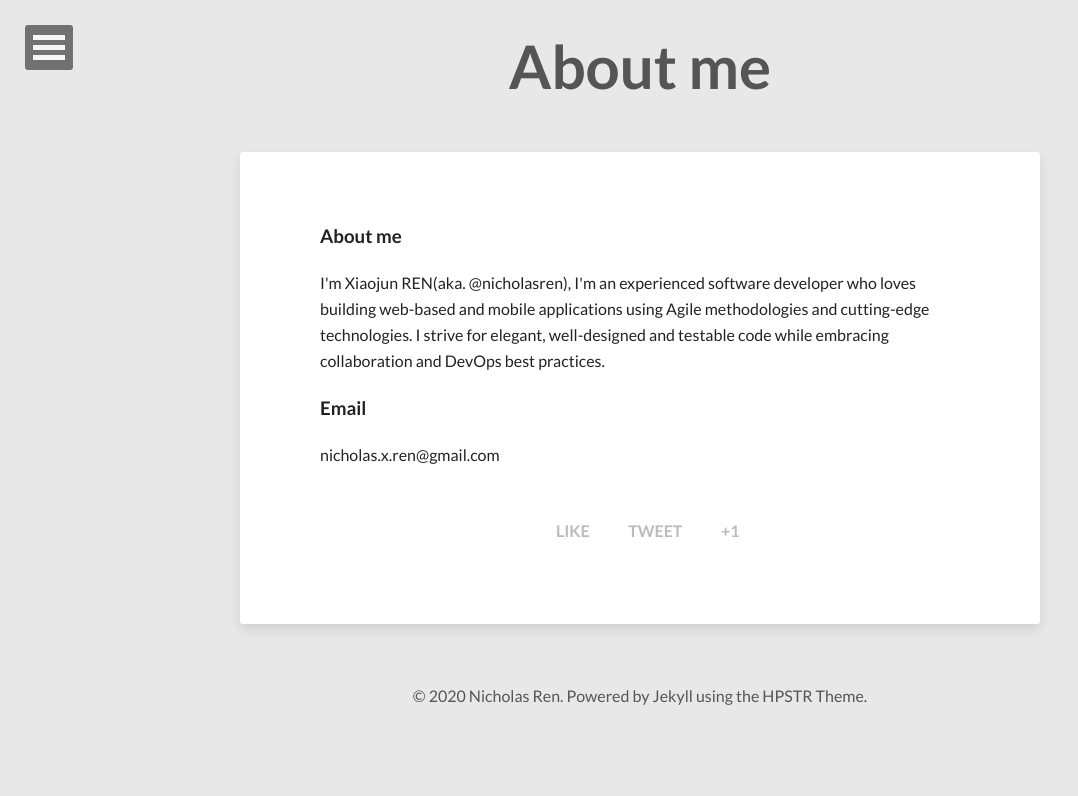
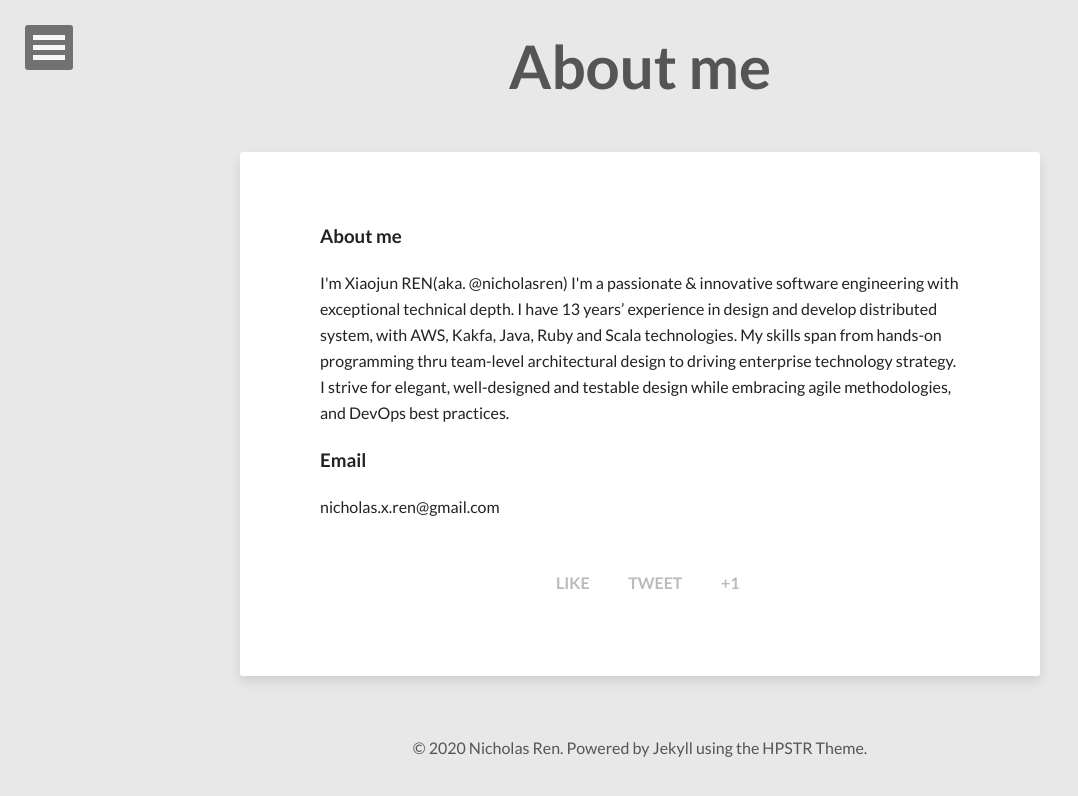
Before and after one commit to nicholasren/nicholasren.github.io, a Jekyll site: the page built from about.md, in a window 1280 px wide. Shown: the top 796 px of the page, without its empty margins (0-1078 px from the left). Built offline with Jekyll 4.4.1, drawn with Linux system fonts in a browser that asks for light colours; nearby versions of some CDN libraries.

Commit message:
Update about.md

```diff
--- a/about.md
+++ b/about.md
@@ -8,9 +8,11 @@ share: true
   <div id="desc">
     <h3>About me</h3>
     <div>
-    I'm Xiaojun REN(aka. @nicholasren),
-    I'm an experienced software developer who loves building web-based and mobile applications using Agile methodologies and cutting-edge technologies.
-    I strive for elegant, well-designed and testable code while embracing collaboration and DevOps best practices.
+    I'm Xiaojun REN(aka. @nicholasren)
+    I'm a passionate & innovative software engineering with exceptional technical depth.
+    I have 13 years’ experience in design and develop distributed system, with AWS, Kakfa, Java, Ruby and Scala technologies.
+    My skills span from hands-on programming thru team-level architectural design to driving enterprise technology strategy.
+    I strive for elegant, well-designed and testable design while embracing agile methodologies, and DevOps best practices.
     </div>
     <h3>Email</h3>
     <div class="mail">
```
